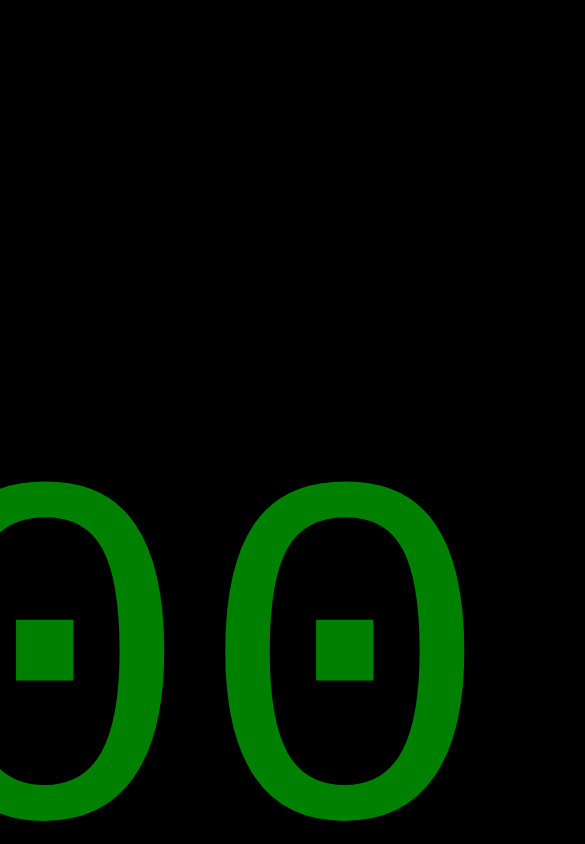
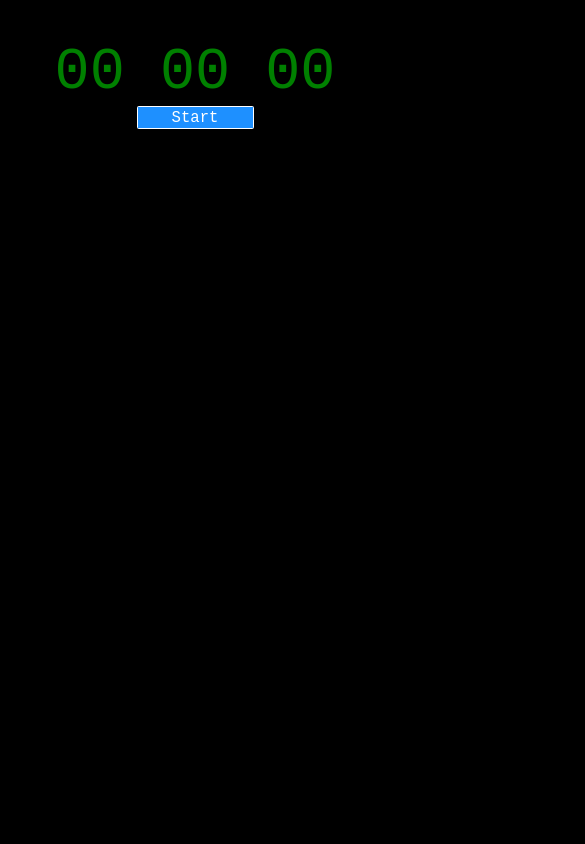
Before and after one commit to MuhammaddiyorQobulov/CLOCK, a plain HTML site: page index.html in a window 390 px wide. Shown: the top 844 px of the page, 585 px wide, since content can reach past the window. Drawn offline with Linux system fonts and the light colour scheme.

Commit message:
add responsive

```diff
--- a/style.css
+++ b/style.css
@@ -7,7 +7,7 @@
 
 body {
     background: #000;
-    padding: 150px 0;
+    padding: 10vw 0;
     display: flex;
     flex-direction: column;
     justify-content: center;
@@ -16,22 +16,21 @@ body {
 
 .container {
     display: flex;
-    font-size: 500px;
+    font-size: 15vw;
     color: green;
-    padding-top: 250px;
 }
 
 .doublePoint {
-    margin-top: -50px;
+    margin-top: -1vw;
 }
 
 
 
 button {
-    width: 500px;
-    height: 100px;
-    font-size: 60px;
-    border-radius: 10px;
+    width: 30vw;
+    height: 6vw;
+    font-size: 4vw;
+    border-radius: 0.4vw;
     border: 1px solid white;
     background-color: dodgerblue;
     color: #fff;
@@ -41,7 +40,6 @@ button {
     display: none;
     background-color: red;
     color: white;
-
 }
 
 span {
```
